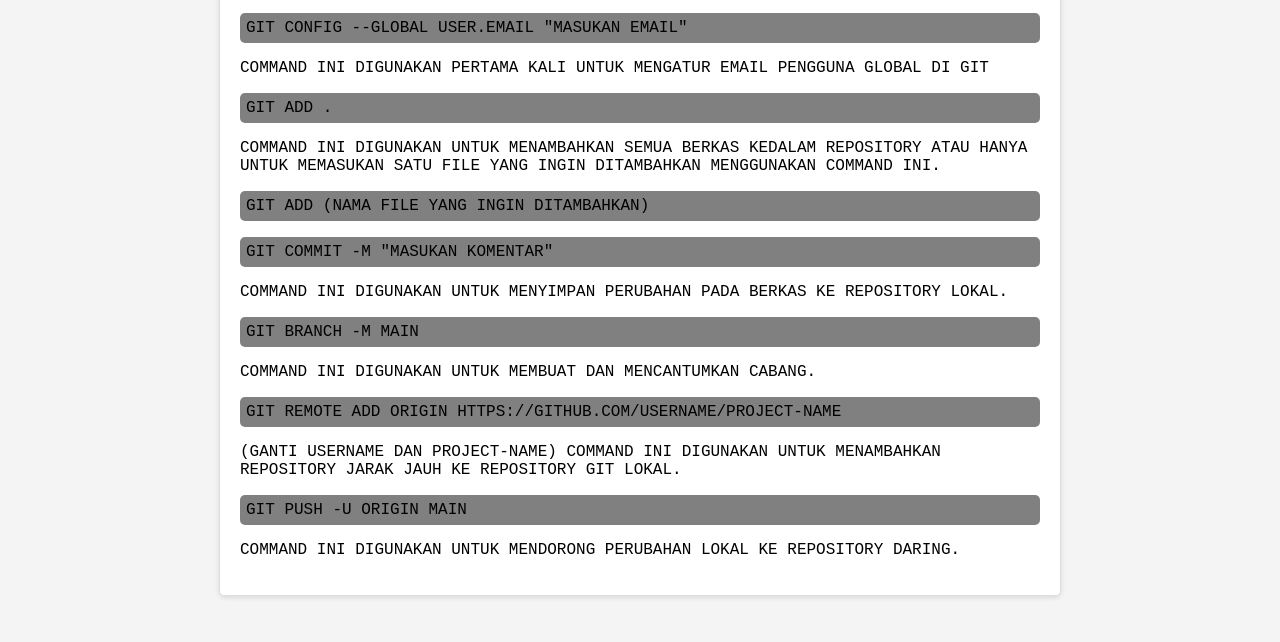
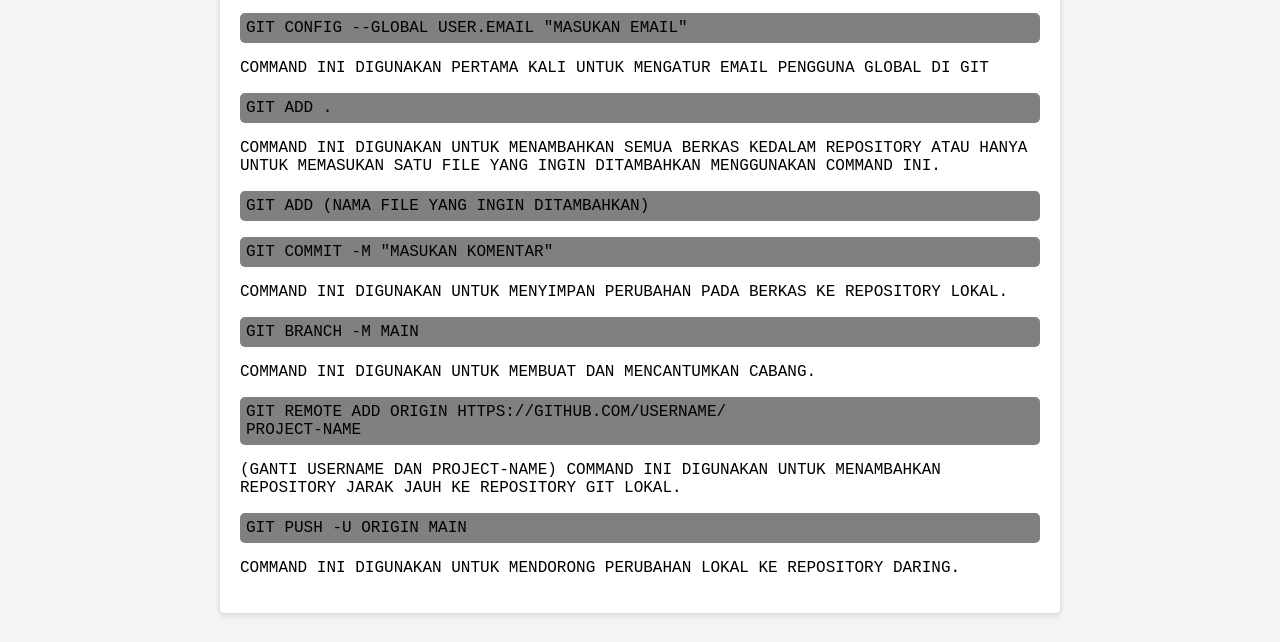
Before and after one commit to IshikawaUta/New-project, a plain HTML site: page push_github.html in a window 1280 px wide. Shown: the part 778-1420 px from the top of the page. Drawn offline with Linux system fonts and the light colour scheme.

Commit message:
Update push_github.html

```diff
--- a/push_github.html
+++ b/push_github.html
@@ -43,7 +43,7 @@
         <p>command ini digunakan untuk menyimpan perubahan pada berkas ke repository lokal.</p>
         <p class="border">git branch -M main</p>
         <p>command ini digunakan untuk membuat dan mencantumkan cabang.</p>
-        <P class="border">git remote add origin https://github.com/username/project-name</P>
+        <P class="border">git remote add origin https://github.com/username/<br>project-name</P>
         <p>(ganti username dan project-name) command ini digunakan untuk menambahkan repository jarak jauh ke repository Git lokal.</p>
         <p class="border">git push -u origin main</p>
         <p>command ini digunakan untuk mendorong perubahan lokal ke repository daring.</p>
```
